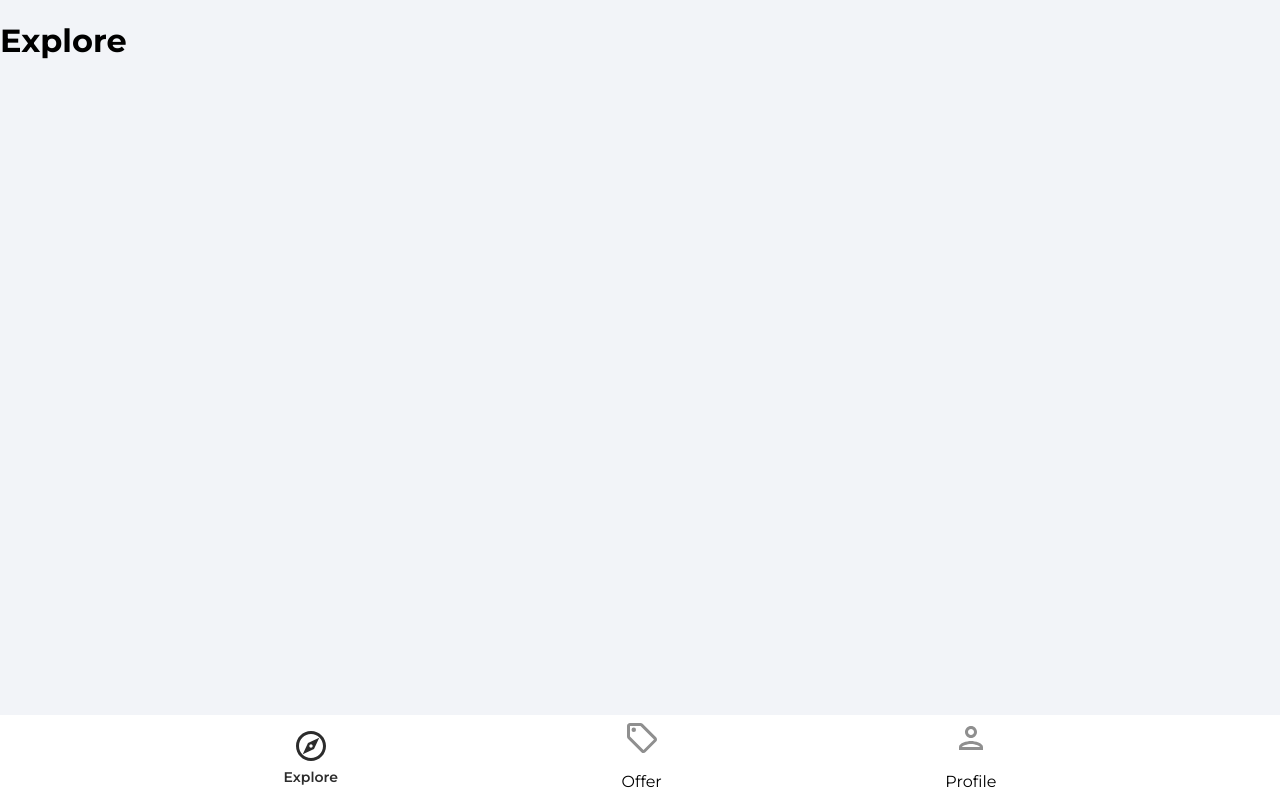
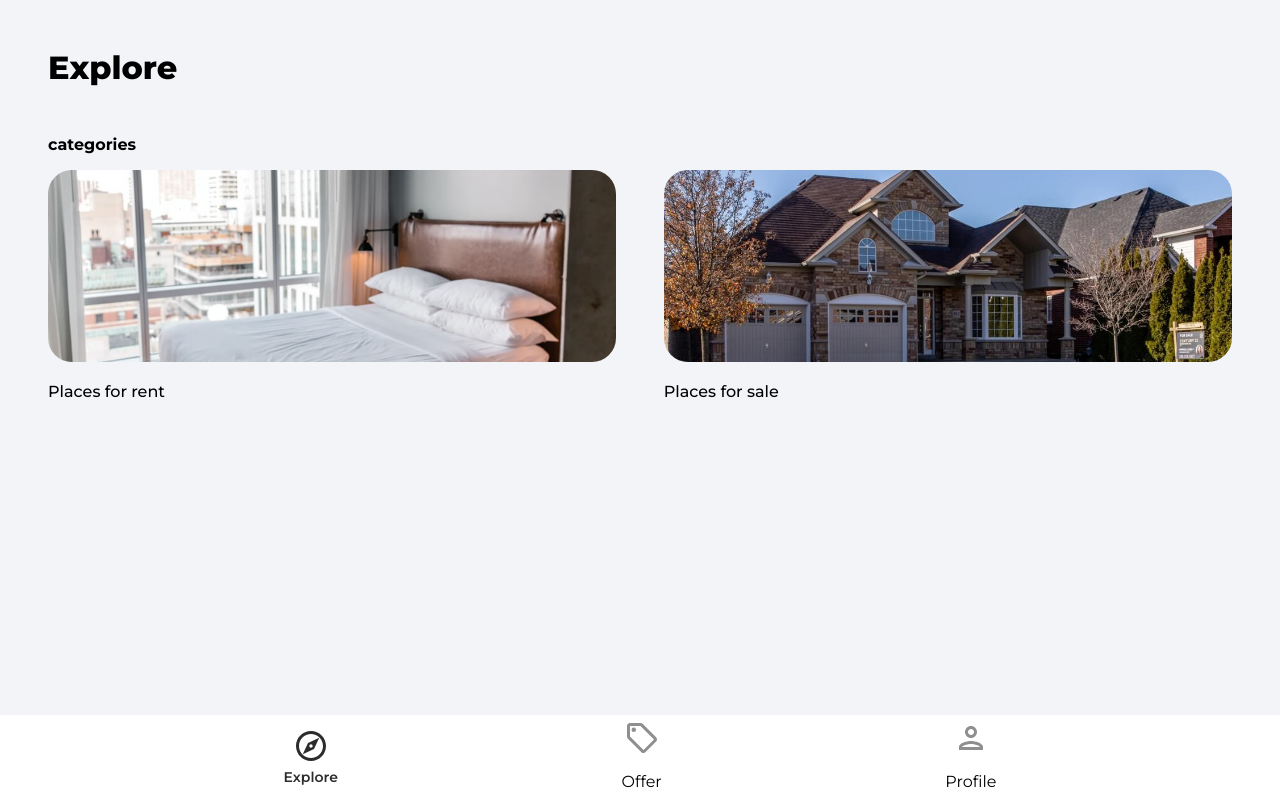
Before and after one commit to EdoriAtiri/House-Marketplace, a React (Create React App) app: page / in a window 1280 px wide. Built offline with nearby package versions, Linux system fonts and the light colour scheme; no server answers.

Commit message:
create explore page

```diff
--- a/src/App.js
+++ b/src/App.js
@@ -5,6 +5,7 @@
 import PrivateRoute from './components/PrivateRoute'
 import Explore from './pages/Explore'
 import Offers from './pages/Offers'
+import Category from './pages/Category'
 import Profile from './pages/Profile'
 import SignIn from './pages/SignIn'
 import SignUp from './pages/SignUp'
@@ -17,6 +18,7 @@
         <Routes>
           <Route path="/" element={<Explore />} />
           <Route path="/offers" element={<Offers />} />
+          <Route path="/Category/:categoryName" element={<Category />} />
           <Route path="/profile" element={<PrivateRoute />}>
             <Route path="/profile" element={<Profile />} />
           </Route>
--- /dev/null
+++ b/src/pages/Category.jsx
@@ -0,0 +1,86 @@
+import { useEffect, useState } from 'react'
+import { useParams } from 'react-router-dom'
+import {
+  collection,
+  getDocs,
+  query,
+  where,
+  orderBy,
+  limit,
+  startAfter,
+} from 'firebase/firestore'
+import { db } from '../firebase.config'
+import { toast } from 'react-toastify'
+import Spinner from '../components/Spinner'
+
+function Category() {
+  const [listings, setListings] = useState(null)
+  const [loading, setLoading] = useState(true)
+
+  const params = useParams()
+
+  useEffect(() => {
+    const fetchListings = async () => {
+      try {
+        // Get reference
+        const listingsRef = collection(db, 'listings')
+
+        // Create a query
+        const q = query(
+          listingsRef,
+          where('type', '==', params.categoryName),
+          orderBy('timestamp', 'desc'),
+          limit(10)
+        )
+
+        // Execute query
+        const querySnap = await getDocs(q)
+
+        const listings = []
+
+        querySnap.forEach((doc) => {
+          return listings.push({
+            id: doc.id,
+            data: doc.data(),
+          })
+        })
+
+        setListings(listings)
+        setLoading(false)
+      } catch (error) {
+        toast.error('Could not fetch listings')
+      }
+    }
+    fetchListings()
+  }, [params.categoryName])
+
+  return (
+    <div className="category">
+      <header>
+        <p className="pageHeader">
+          {params.categoryName === 'rent'
+            ? 'Places for rent'
+            : 'Places for sale'}
+        </p>
+      </header>
+
+      {loading ? (
+        <Spinner />
+      ) : listings && listings.length > 0 ? (
+        <>
+          <main>
+            <ul className="categoryListings">
+              {listings.map((listing) => (
+                <h3 key={listing.id}>{listing.data.name}</h3>
+              ))}
+            </ul>
+          </main>
+        </>
+      ) : (
+        <p>No listings for {params.categoryName}</p>
+      )}
+    </div>
+  )
+}
+
+export default Category
--- a/src/pages/Explore.jsx
+++ b/src/pages/Explore.jsx
@@ -1,9 +1,36 @@
-import React from 'react'
+import { Link } from 'react-router-dom'
+import rentCategoryImage from '../assets/jpg/rentCategoryImage.jpg'
+import sellCategoryImage from '../assets/jpg/sellCategoryImage.jpg'
 
 function Explore() {
   return (
-    <div>
-      <h1>Explore</h1>
+    <div className="explore">
+      <header>
+        <p className="pageHeader">Explore</p>
+      </header>
+      <main>
+        {/* slider */}
+
+        <p className="exploreCategoryHeading">categories</p>
+        <div className="exploreCategories">
+          <Link to="/category/rent">
+            <img
+              src={rentCategoryImage}
+              alt="rent"
+              className="exploreCategoryImg"
+            />
+            <p className="exploreCategoryName">Places for rent</p>
+          </Link>
+          <Link to="/category/sale">
+            <img
+              src={sellCategoryImage}
+              alt="sell"
+              className="exploreCategoryImg"
+            />
+            <p className="exploreCategoryName">Places for sale</p>
+          </Link>
+        </div>
+      </main>
     </div>
   )
 }
--- a/src/pages/Profile.jsx
+++ b/src/pages/Profile.jsx
@@ -1,8 +1,8 @@
-import { useState, useEffect } from 'react'
+import { useState } from 'react'
 import { getAuth, updateProfile } from 'firebase/auth'
 import { updateDoc, doc } from 'firebase/firestore'
 import { db } from '../firebase.config'
-import { useNavigate, Link } from 'react-router-dom'
+import { useNavigate } from 'react-router-dom'
 import { toast } from 'react-toastify'
 
 function Profile() {
```
